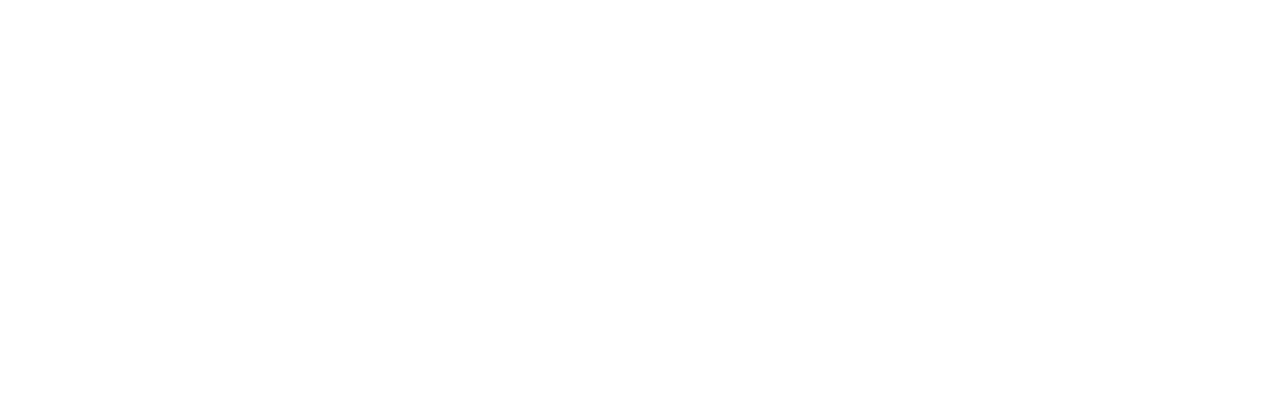
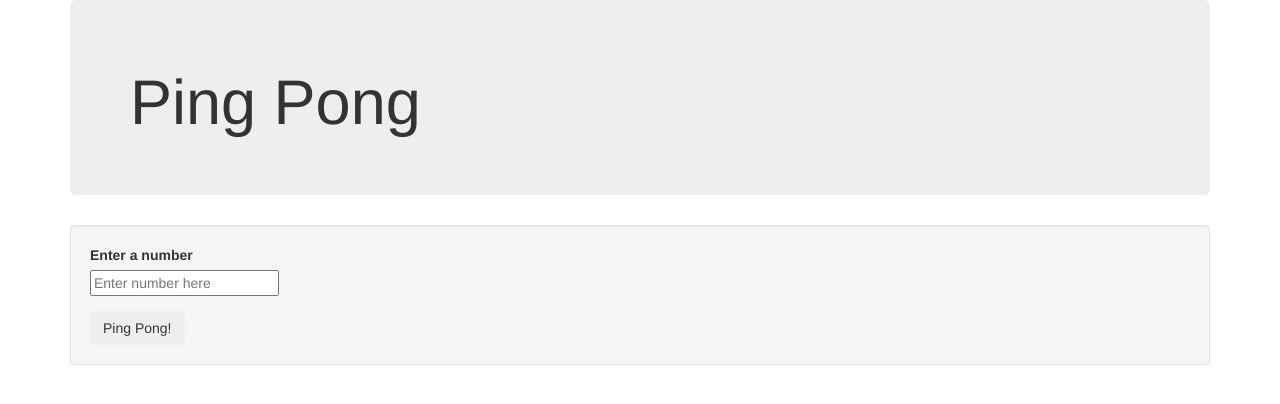
Before and after one commit to afastbaker/pingpong, a plain HTML site: page index.html in a window 1280 px wide. Drawn offline with nearby package versions, Linux system fonts and the light colour scheme.

Commit message:
THis will add more html to project

```diff
--- a/index.html
+++ b/index.html
@@ -6,3 +6,26 @@
     <script src="https://ajax.googleapis.com/ajax/libs/jquery/3.3.1/jquery.min.js"></script>
     <script src="js/scripts.js"></script>
     <title>Ping Pong</title>
+  </head>
+<body>
+  <div class="container">
+    <div class="jumbotron">
+      <h1>Ping Pong</h1>
+    </div>
+
+    <div class="well">
+      <form id="formOne">
+        <div class="form-group">
+          <label id="toptext" for="userInput">Enter a number</label>
+          <p><input id="userInput" type="number" placeholder="Enter number here"></p>
+        </div>
+
+        <button type="submit" class="btn">Ping Pong!</button>
+      </form>
+    </div>
+
+      <ul class="list-group" id="result"></ul>
+
+    </div>
+  </body>
+</html>
```
